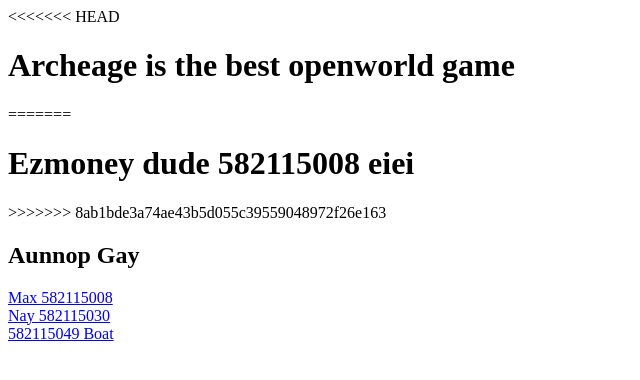
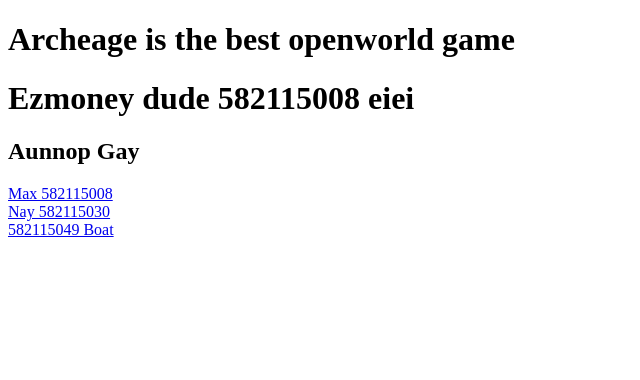
Before and after one commit to kanatip/Godnay, a plain HTML site: page index.html in a window 1280 px wide. Shown: the whole page, without its empty margins (0-640 px from the left). Drawn offline with Linux system fonts and the light colour scheme.

Commit message:
no message

```diff
--- a/index.html
+++ b/index.html
@@ -2,11 +2,11 @@
 <html>
 <body>
 
-<<<<<<< HEAD
+
 <h1>Archeage is the best openworld game</h1>
-=======
+
 <h1>Ezmoney dude 582115008 eiei</h1>
->>>>>>> 8ab1bde3a74ae43b5d055c39559048972f26e163
+
 <h2>Aunnop Gay</h2>
 <a href="582115008.html">Max 582115008</a><br>
 <a href="nay.html">Nay 582115030</a><br>
```
